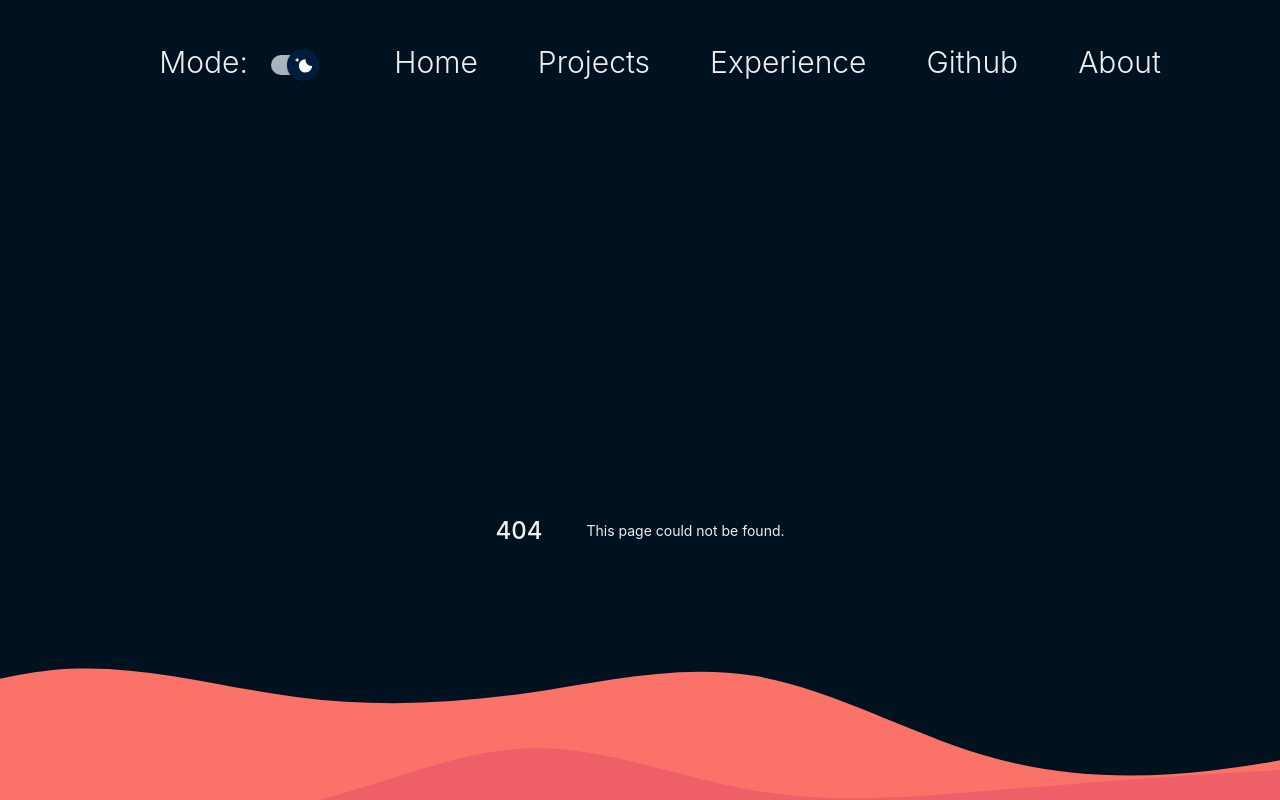
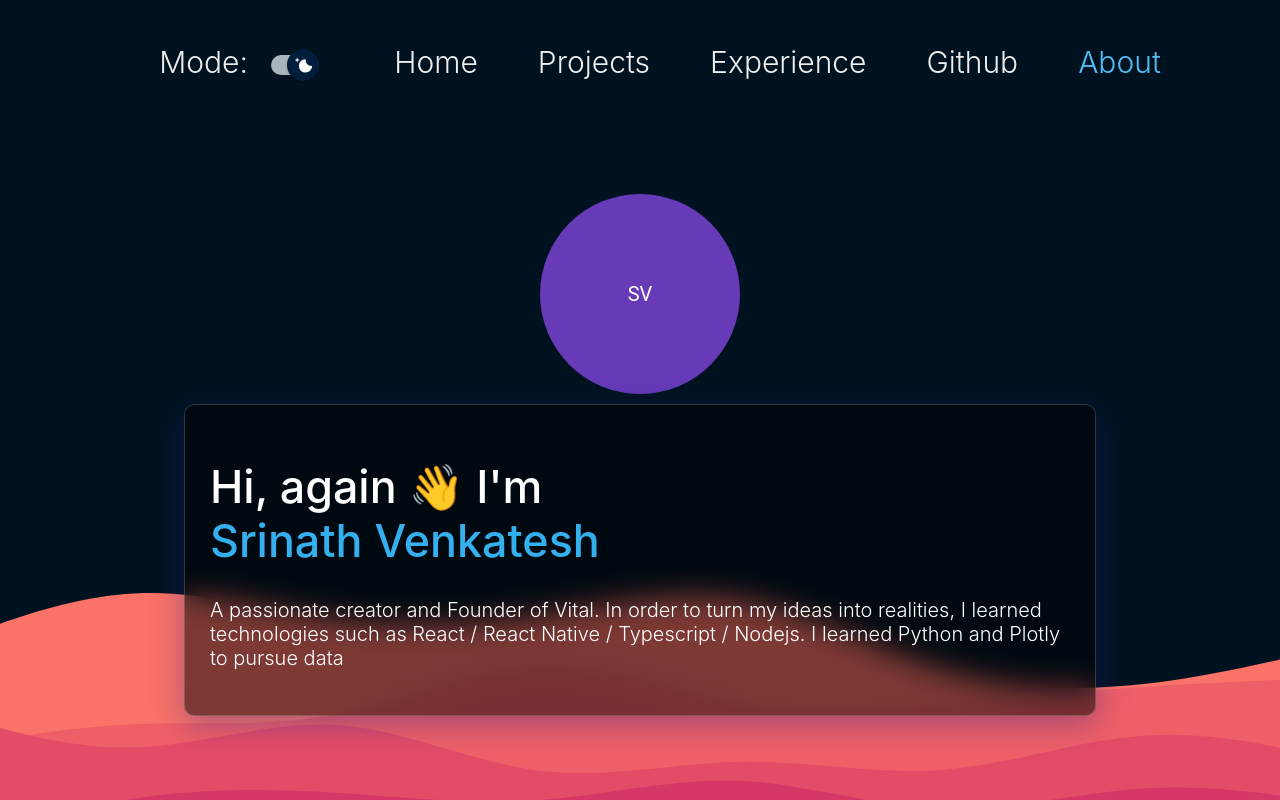
Before and after one commit to srinathv31/srinath-website, a Next.js app: page /about in a window 1280 px wide. Before the commit this address had no page. Shown: the top 800 px of the page. Built offline with nearby package versions, Linux system fonts and the light colour scheme.

Commit message:
created about page + removed unused menu prop

```diff
--- a/components/Layout.tsx
+++ b/components/Layout.tsx
@@ -8,7 +8,7 @@ export default function Layout({ children }: {
 }): JSX.Element {
     return(
         <div className={styles.container}>
-            <MainMenu menuType="top-menu" />
+            <MainMenu />
             <main>{children}</main>
             <Footer />
         </div>
--- a/components/MainMenu.tsx
+++ b/components/MainMenu.tsx
@@ -4,9 +4,7 @@ import { useState, useEffect } from "react";
 import styles from "../styles/Home.module.css";
 import { DarkModeToggleSwitch } from "./DarkModeToggleSwitch";
 
-export default function MainMenu({ menuType }: {
-    menuType: "main-page" | "top-menu"
-}): JSX.Element {
+export default function MainMenu(): JSX.Element {
     const [isDarkModeToggle, setIsDarkModeToggle] = useState<boolean>(false);
     // Dark Mode Toggle
     useEffect(() => {
@@ -38,14 +36,12 @@ export default function MainMenu({ menuType }: {
     return(
         <div className={styles.menuHeader}>
             <ul>
-                {menuType === "top-menu" &&
                 <li>
                     {"Mode: "}<DarkModeToggleSwitch checked={!isDarkModeToggle} onChange={()=> setIsDarkModeToggle(!isDarkModeToggle)} sx={{ m: 1 }}/>
-                </li>}
-                {menuType === "top-menu" &&
+                </li>
                 <li>
                     <Link href={"/"}><a className={styles.menuLink} >Home</a></Link>
-                </li>}
+                </li>
                 <li>
                     <a className={styles.menuLink} href="https://github.com/srinathv31" target={"_blank"} rel="noreferrer">Projects</a>
                 </li>
@@ -56,7 +52,7 @@ export default function MainMenu({ menuType }: {
                     <a className={styles.menuLink} href="https://github.com/srinathv31" target={"_blank"} rel="noreferrer">Github</a>
                 </li>
                 <li>
-                    <Link href={"/hello"}><a className={styles.menuLink} >About</a></Link>
+                    <Link href={"/about"}><a className={styles.menuLink} >About</a></Link>
                 </li>
             </ul>
         </div>
--- /dev/null
+++ b/pages/about.tsx
@@ -0,0 +1,24 @@
+import { Avatar } from "@mui/material";
+import { deepPurple } from "@mui/material/colors";
+import styles from "../styles/Home.module.css";
+
+export default function About(): JSX.Element {
+    return(
+        <>
+            <main className={styles.main}>
+                <Avatar sx={{ bgcolor: deepPurple[500], width: 200, height: 200 }}>SV</Avatar>
+                <div className={styles.aboutDescription}>
+                    <h1>
+                        {"Hi, again 👋 I'm"}<div className={styles.nameHeader}>Srinath Venkatesh</div>
+                    </h1>
+                    <p>
+                        A passionate creator and Founder of Vital.
+                        In order to turn my ideas into realities, I learned technologies such as
+                        React / React Native / Typescript / Nodejs. I learned Python and Plotly to
+                        pursue data
+                    </p>
+                </div>
+            </main>
+        </>
+    );
+}
--- a/styles/Home.module.css
+++ b/styles/Home.module.css
@@ -85,3 +85,22 @@
     float: left;
     margin: 10px;
 }
+
+.aboutDescription {
+    width: 75%;
+    padding: 25px;
+    margin: 10px;
+    background: rgba( 0, 0, 0, 0.5 );
+    box-shadow: 0 8px 32px 0 rgba( 31, 38, 135, 0.37 );
+    backdrop-filter: blur( 15px );
+    -webkit-backdrop-filter: blur( 15px );
+    border-radius: 10px;
+    border: 1px solid rgba( 255, 255, 255, 0.18 );
+    color: white;
+}
+.aboutDescription p {
+    font-size: calc(0.75em + 1vmin);
+}
+.aboutDescription h1 {
+    font-size: 3.5vw;
+}
```
Also changed, not shown: pages/hello.tsx (deleted, +0 -7 lines).
